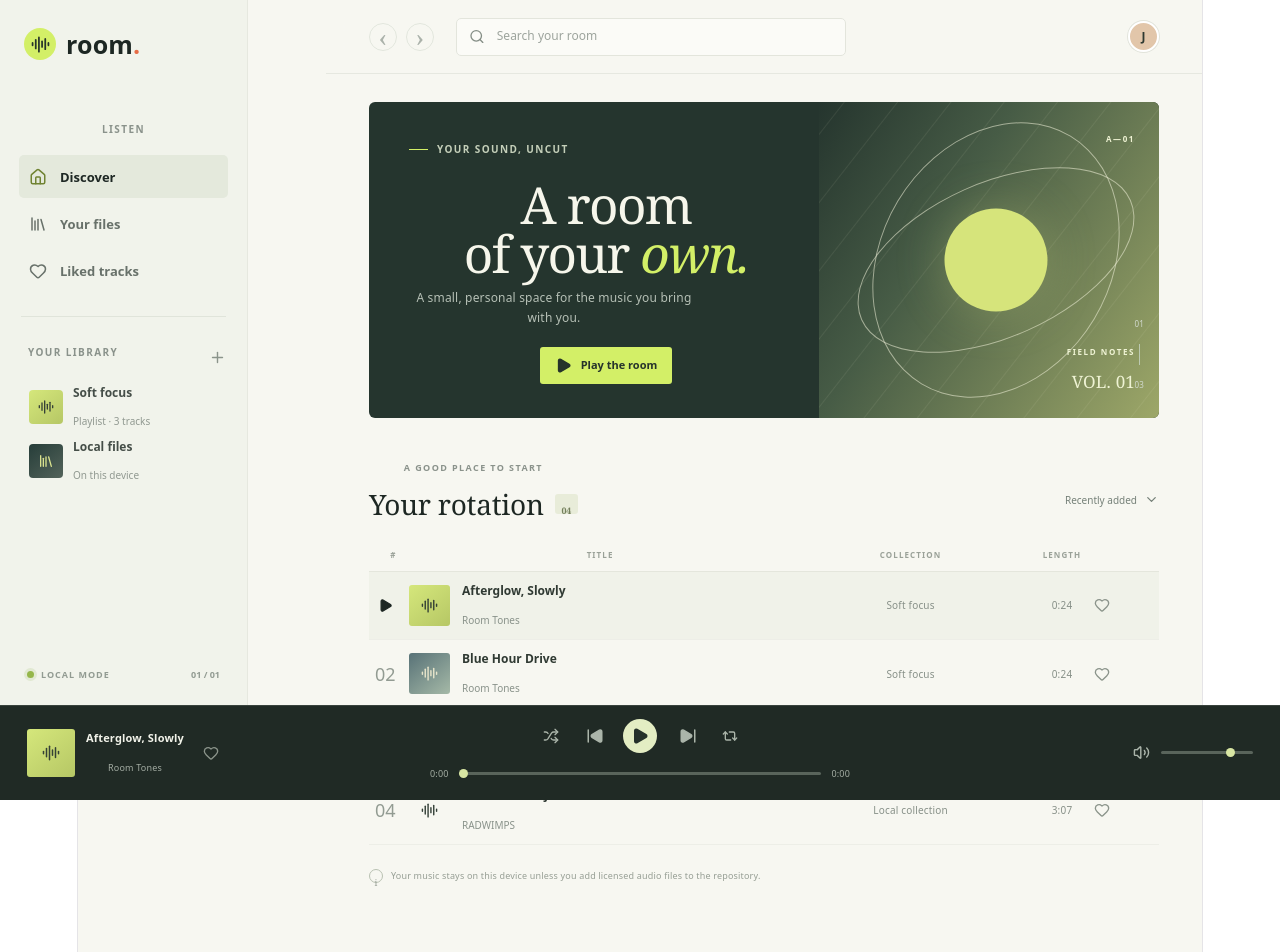
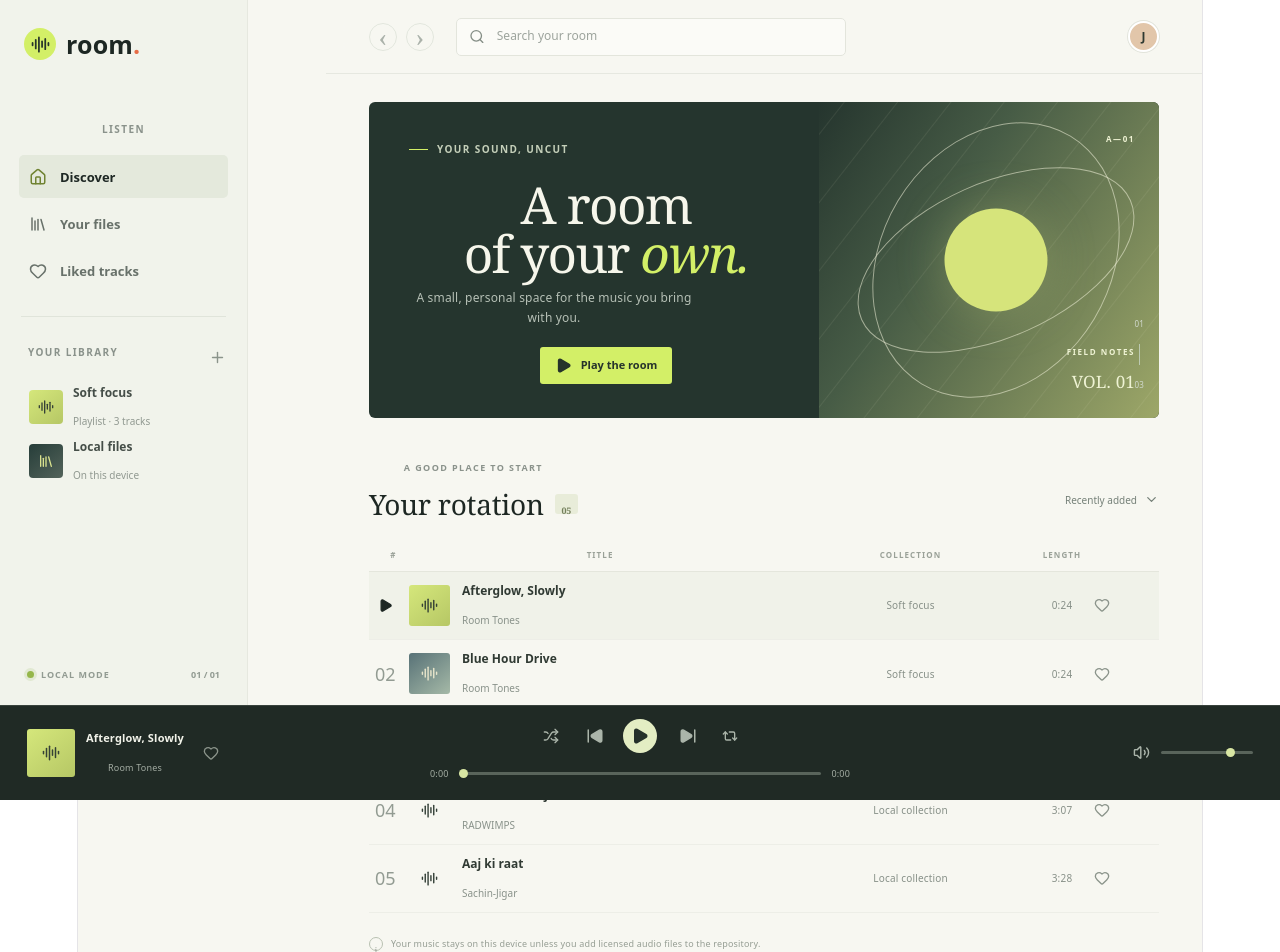
Before and after one commit to developer-uday/spotify--clone, a React (Vite) app: page / in a window 1280 px wide. Shown: the top 952 px of the page. Built offline with nearby package versions, Linux system fonts and the light colour scheme.

Commit message:
Add new audio entry for 'Aaj ki raat'

```diff
--- a/src/catalog.js
+++ b/src/catalog.js
@@ -16,4 +16,14 @@ export const bundledTracks = [
   duration: 187,
   art: 'art-suzume',
 },
+{
+  id: 'aaj-ki-raat',
+  title: 'Aaj ki raat',
+  artist: 'Sachin-Jigar',
+  kind: 'bundled',
+  collection: 'Local collection',
+  file: 'aaj-ki-raat.mp3',
+  duration: 208,
+  art: 'art-aaj-ki-raat',
+},
 ]
```
